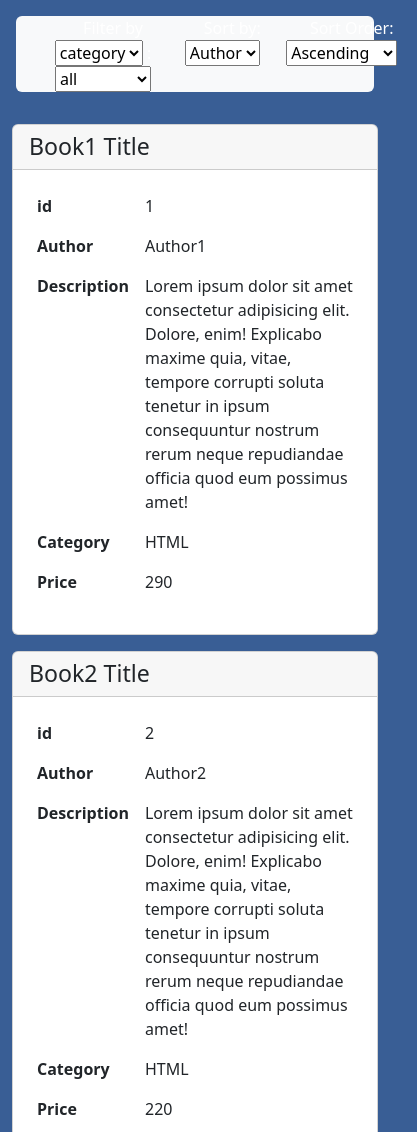
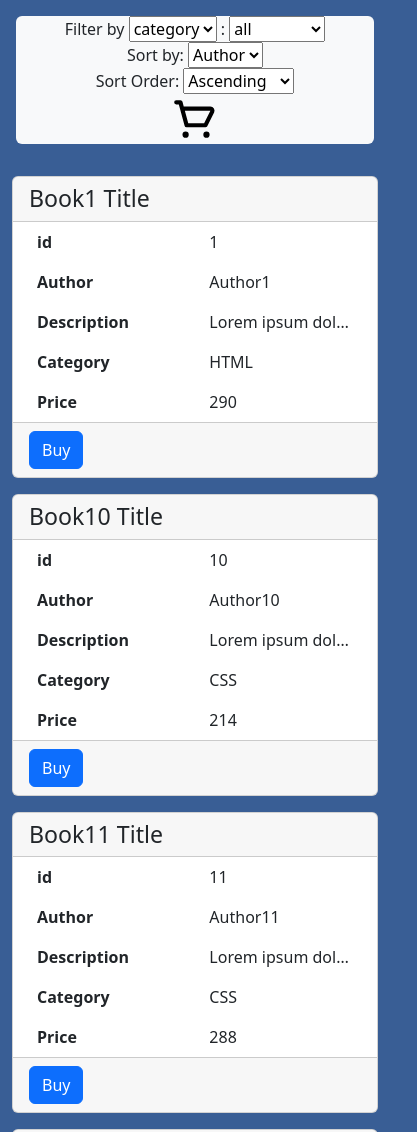
Before and after one commit to zzfz1/Front-end-development-1st-Assignment, a website built with Vite: page index.html in a window 390 px wide. Shown: the top 1132 px of the page, 417 px wide, since content can reach past the window. Built offline with nearby package versions, Linux system fonts and the light colour scheme.

Commit message:
Implement purchase and cart features & Small fixes.

```diff
--- a/index.html
+++ b/index.html
@@ -6,19 +6,24 @@
     <title>Book Store</title>
   </head>
 
-  <body>
-    <main class="container my-3 mx-md-5">
-      <div class="row row-cols-3 bg-light rounded mx-1">
-        <div class="filters col text-center"></div>
-        <div class="sortingOptions col text-center"></div>
-        <div class="sortingOrders col text-center"></div>
-      </div>
-      <div
-        class="row row-cols-1 row-cols-md-2 row-cols-xl-4 g-3 mt-3"
-        id="bookList"
-      ></div>
-      <div class="mod"></div>
-    </main>
+  <body class="container my-3 mx-md-5">
+    <header
+      class="d-flex flex-column flex-sm-row justify-content-around bg-light rounded mx-1"
+    >
+      <div class="filters text-center align-middle"></div>
+      <div class="sortingOptions text-center"></div>
+      <div class="sortingOrders text-center"></div>
+      <button
+        class="btn btn-outline d-flex justify-content-center align-items-center py-0"
+        id="cartButton"
+      ></button>
+    </header>
+    <section
+      class="row row-cols-1 row-cols-md-2 row-cols-xl-4 g-3 mt-3"
+      id="bookList"
+    ></section>
+    <div class="cart"></div>
+    <div class="mod"></div>
     <script type="module" src="/js/main.js"></script>
   </body>
 </html>
--- a/js/main.js
+++ b/js/main.js
@@ -10,9 +10,10 @@ let books,
   maxPrice = 0,
   minPrice = 200,
   chosenPriceSpanFilter = [0, 200],
-  chosenSortOption = "author",
+  chosenSortOption = "Author",
   chosenSortOrder = 1,
   categories = [],
+  cart = {},
   authors = [];
 
 async function initial() {
@@ -22,10 +23,10 @@ async function initial() {
   getAuthors();
   getPriceRange();
   addFilters();
-  // addPriceFilters();
   addSortingOptions();
   addSortingOrders();
   addModal();
+  addCart();
   displayBooks();
 }
 
@@ -101,15 +102,6 @@ function getPriceRange() {
 }
 
 function addFilters() {
-  // create and display html
-  // document.querySelector(".filters").innerHTML = /*html*/ `
-  //   <label><span>Filter by categories:</span>
-  //     <select class="categoryFilter">
-  //       <option>all</option>
-  //       ${categories.map((category) => `<option>${category}</option>`).join("")}
-  //     </select>
-  //   </label>
-  // `;
   document.querySelector(".filters").innerHTML = /*html*/ `
     <label><span>Filter by </span>
       <select class="filter">
@@ -192,6 +184,41 @@ function range(start, stop, step = 1) {
     .map((x, y) => x + y * step);
 }
 
+function buy(bookID) {
+  cart[bookID] = (cart[bookID] || 0) + 1;
+  let quantity = cart[bookID];
+  let book = books.find(({ id }) => id == bookID);
+  let tableBody = document.querySelector(`.cartContent`);
+  let row = tableBody.querySelector(`tr[data-id="${bookID}"]`);
+  if (row) {
+    row.querySelector(".quantity").textContent = quantity;
+    row.querySelector(".rowSum").textContent =
+      quantity * parseInt(book["price"]);
+  } else {
+    row = document.createElement("tr");
+    row.setAttribute("data-id", bookID);
+    row.innerHTML = `
+        <td>${bookID}</td>
+        <td class="quantity">1</td>
+        <td>${book.price}</td>
+        <td class="rowSum">${book.price}</td>
+    `;
+
+    tableBody.append(row);
+  }
+  updateTotal();
+}
+
+function updateTotal() {
+  let tableBody = document.querySelector(`.cartContent`);
+  let total = 0;
+  let rowSums = tableBody.querySelectorAll(".rowSum");
+  rowSums.forEach((element) => {
+    total += parseInt(element.textContent);
+  });
+  document.querySelector(".total").textContent = total;
+}
+
 function displayBooks() {
   if (chosenSortOption === "Author") {
     sortByAuthor(filteredBooks, chosenSortOrder);
@@ -202,20 +229,23 @@ function displayBooks() {
   let htmlArray = filteredBooks.map(
     ({ id, title, author, description, category, price }) => /*html*/ `
     <div class="col">
-      <a data-bs-toggle="modal" data-bs-target="#modal" data-title=${title} data-id=${id} data-author=${author} data-description=${description} data-category=${category} data-price=${price}>
-        <div class="books card">
+        <div class="books card" data-id=${id}>
+          <a data-bs-toggle="modal" data-bs-target="#modal" data-title="${title}" data-id="${id}" data-author="${author}" data-description="${description}" data-category="${category}" data-price="${price}">
             <h3 class="card-header">${title}</h3>
-          <div class="card-body">
-            <table class="table table-borderless">
+            <div class="card-body py-0">
+              <table class="table table-borderless my-0">
                 <tr><th>id</th><td>${id}</td></tr>
                 <tr><th>Author</th><td>${author}</td></tr>
-              <tr><th>Description</th><td>${description}</td></tr>
+                <tr><th>Description</th><td style="white-space:nowrap; overflow:hidden; text-overflow: ellipsis; max-width: 100px;">${description}</td></tr>
                 <tr><th>Category</th><td>${category}</td></tr>
                 <tr><th>Price</th><td>${price}</td></tr>
               </table>
             </div>
+            </a>
+          <div class="card-footer">
+            <button class="btn btn-primary">Buy</button>
           </div>
-      </a>
+        </div>
     </div>
   `
   );
@@ -236,8 +266,22 @@ function displayBooks() {
       document
         .querySelector("#cover")
         .setAttribute("src", `/images/${target.dataset.id}.jpg`);
+      document.querySelector("#buy").addEventListener("click", (event) => {
+        let bookID = target.dataset.id;
+        buy(bookID);
+      });
     })
   );
+  document.querySelectorAll(".card-footer .btn").forEach((btn) => {
+    btn.addEventListener("click", (event) => {
+      let target = event.target;
+      while (!target.dataset.id) {
+        target = target.parentNode;
+      }
+      let bookID = target.dataset.id;
+      buy(bookID);
+    });
+  });
 }
 
 function addModal() {
@@ -261,10 +305,61 @@ function addModal() {
             <h3>Book Cover</h3>
             <image id="cover" src="" class="rounded img-thumbnail">
           </div>
+          <div class="modal-footer">
+            <button class="btn btn-primary" id="buy">Buy</button>
+          </div>
         </div>
       </div>
     </div>
     `;
 }
 
+function addCart() {
+  document.querySelector(".cart").innerHTML = `
+  <div
+    class="offcanvas offcanvas-end"
+    tabindex="-1"
+    id="offcanvas"
+    aria-labelledby="offcanvasLabel"
+  >
+    <div class="offcanvas-header">
+      <h5 class="offcanvas-title" id="offcanvasLabel">
+        Shopping Cart
+      </h5>
+      <button
+        type="button"
+        class="btn-close"
+        data-bs-dismiss="offcanvas"
+        aria-label="Close"
+      ></button>
+    </div>
+    <div class="offcanvas-body">
+     <table class="table">
+            <thead>
+                <tr>
+                    <th>Title</th>
+                    <th>Quantity</th>
+                    <th>Price</th>
+                    <th>Subtotal</th>
+                </tr>
+            </thead>
+            <tbody class="cartContent">
+            </tbody>
+        </table>
+      <h5>In total: <span class="total"></span></h5>
+    </div>
+  </div>`;
+  let cartButton = document.querySelector("#cartButton");
+  cartButton.innerHTML = `
+    <img
+      src="/icons/shopping-cart-outline.svg"
+      alt="cart"
+      style="min-height: 25px; max-height: 50px; height: 80%"
+    />
+  `;
+  cartButton.setAttribute("data-bs-toggle", "offcanvas");
+  cartButton.setAttribute("data-bs-target", "#offcanvas");
+  cartButton.setAttribute("aria-controls", "offcanvas");
+}
+
 initial();
--- a/scss/style.scss
+++ b/scss/style.scss
@@ -26,17 +26,7 @@ body {
   }
 }
 
-.filters,
-.sortingOptions,
-.ageSpanFilters,
-.sortingOrders {
-  color: white;
+#cartButton {
+  min-height: 25px;
+  max-height: 50px;
 }
-
-label {
-  span {
-    padding-left: 20px;
-    display: inline-block;
-    width: 150px;
-  }
-}
```
Also changed, not shown: js/utils/getJSON.js (line endings or trailing spaces), public/icons/shopping-cart-outline.svg (added), 1 other file. Lines whose indentation alone changed are shown as unchanged.
